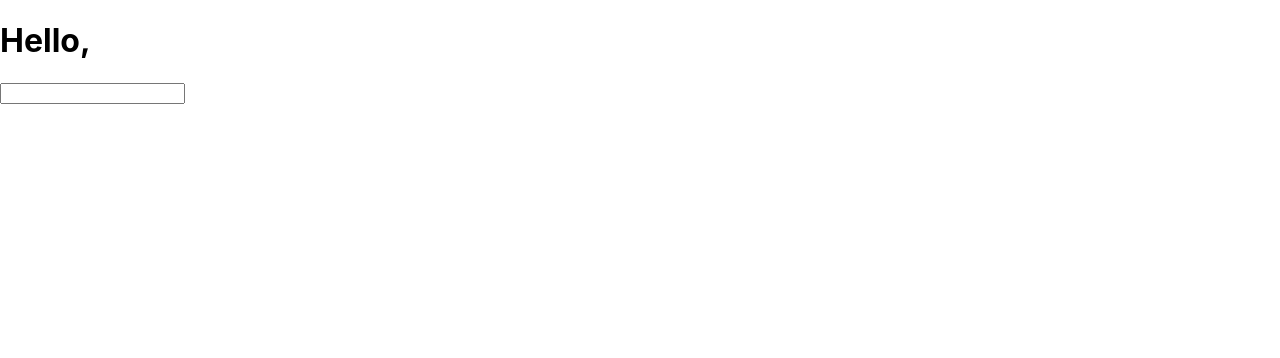
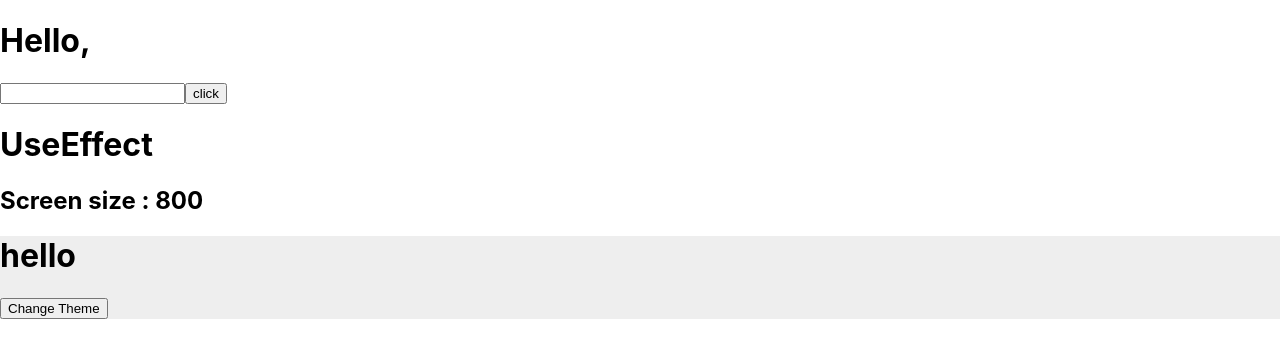
Before and after one commit to dipak-patil-noovosoft/react-learning, a React (Create React App) app in the folder exercises/reacthooks/: page / in a window 1280 px wide. Shown: the top 358 px of the page. Built offline with nearby package versions, Linux system fonts and the light colour scheme.

Commit message:
add : react hooks

```diff
--- /dev/null
+++ b/exercises/reacthooks/src/Components/App.tsx
@@ -0,0 +1,30 @@
+import React, {useState} from 'react';
+import UseState from "./UseState";
+import UseEffect from "./UseEffect";
+import {themeContext, themes,themeType} from "../Context/ThemeContext";
+import UseContext from "./UseContext";
+
+export const App : React.FC = () => {
+    const [theme, setTheme] = useState(themes.light);
+    const [themesType, setThemesType] = useState(themeType);
+
+    return (
+        <div>
+            <UseState/>
+            <UseEffect/>
+            <themeContext.Provider value={{themeType,theme,change: ()=>{
+                    console.log(themesType)
+                    if (themesType) {
+                        setThemesType(false);
+                        setTheme(themes.dark)
+                    }
+                    else{
+                        setThemesType(true);
+                        setTheme(themes.light)
+                    }
+                } }}>
+                <UseContext/>
+            </themeContext.Provider>
+        </div>
+    );
+};
--- /dev/null
+++ b/exercises/reacthooks/src/Components/UseContext.tsx
@@ -0,0 +1,14 @@
+import React,{useContext} from 'react';
+import {themeContext} from "../Context/ThemeContext";
+const UseContext = () => {
+    const themes = useContext(themeContext);
+    const{theme,change} = themes;
+        console.log(theme)
+    return (
+        <div style={{color:theme.foreground,background:theme.background}}>
+            <h1>hello   </h1>
+            <button type="submit" onClick={change}>Change Theme</button>
+        </div>
+    );
+};
+export default UseContext;
--- /dev/null
+++ b/exercises/reacthooks/src/Components/UseEffect.tsx
@@ -0,0 +1,28 @@
+import React, {useState,useEffect} from 'react';
+
+function UseEffect() {
+    const [windowSize, setWindowSize] = useState(window.screen.width);
+
+    function size() {
+        // console.log(window.innerWidth)
+        setWindowSize(window.innerWidth);
+    }
+
+    useEffect(() => {
+        console.log("Add event")
+        window.addEventListener('resize',size)
+        return ()=>{
+            console.log("remove Event")
+            window.removeEventListener('resize',size)
+        }
+    });
+
+    return (
+        <div>
+            <h1>UseEffect</h1>
+            <h2>Screen size : {windowSize}</h2>
+        </div>
+    );
+}
+
+export default UseEffect;
--- a/exercises/reacthooks/src/Components/UseState.tsx
+++ b/exercises/reacthooks/src/Components/UseState.tsx
@@ -1,11 +1,14 @@
 import React, {useState} from 'react';
 
-function UseState() {
+const UseState : React.FC = (props) =>  {
     const [name, setName] = useState({name :""});
     return (
         <div>
             <h1>Hello,{name.name}</h1>
             <input type="text" onChange={(e)=>setName({name : e.target.value})}/>
+            <button type="submit" onClick={()=>{
+
+            }}>click</button>
         </div>
     );
 }
--- /dev/null
+++ b/exercises/reacthooks/src/Context/ThemeContext.tsx
@@ -0,0 +1,20 @@
+import {createContext,useState} from "react";
+
+const themes = {
+    light: {
+        foreground: "#000000",
+        background: "#eeeeee"
+    },
+    dark: {
+        foreground: "#ffffff",
+        background: "#222222"
+    }
+};
+const themeType = true;
+const themeContext = createContext({
+    themeType : true,
+    theme : themes.light,
+    change: () => {
+    }
+});
+export {themeContext, themes,themeType};
--- a/exercises/reacthooks/src/index.tsx
+++ b/exercises/reacthooks/src/index.tsx
@@ -1,17 +1,13 @@
 import React from 'react';
 import ReactDOM from 'react-dom/client';
 import './index.css';
-import UseState from "./Components/UseState";
+import {App} from "./Components/App";
 
 const root = ReactDOM.createRoot(
-  document.getElementById('root') as HTMLElement
+    document.getElementById('root') as HTMLElement
 );
 root.render(
-  <React.StrictMode>
-      <UseState/>
-  </React.StrictMode>
+    <React.StrictMode>
+        <App></App>
+    </React.StrictMode>
 );
-
-// If you want to start measuring performance in your app, pass a function
-// to log results (for example: reportWebVitals(console.log))
-// or send to an analytics endpoint. Learn more: https://bit.ly/CRA-vitals
```
